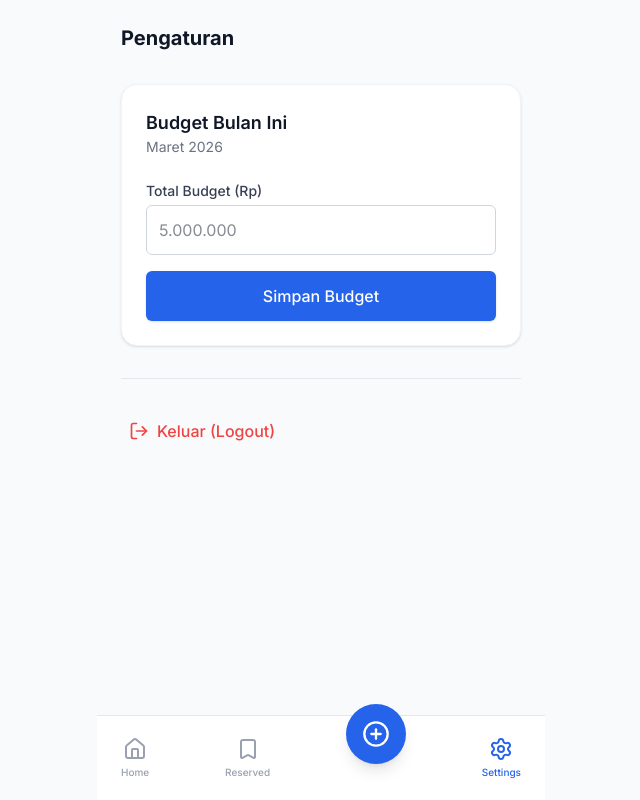
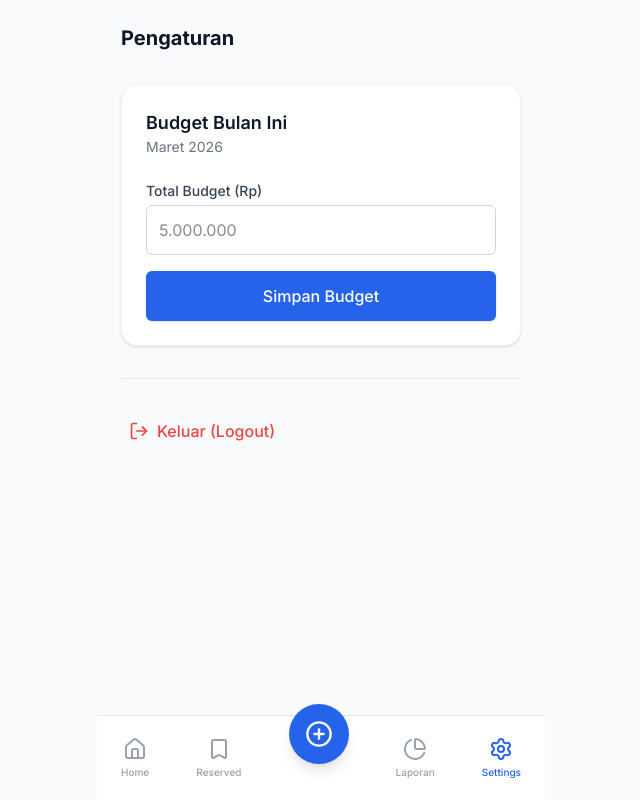
Before and after one commit to amed12/aturen-your-budget, a Next.js app: page /settings in a window 1280 px wide. Shown: the whole page, without its empty margins (319-959 px from the left). Built offline with nearby package versions, Linux system fonts and the light colour scheme; no server answers.

Commit message:
style(ui): center floating action center by adding reports tab
Added the missing Laporan (Reports) tab to the Bottom Nav, which naturally centers the Plus button because it provides 5 items instead of 4.

```diff
--- a/components/BottomNav.tsx
+++ b/components/BottomNav.tsx
@@ -2,7 +2,7 @@
 
 import Link from 'next/link'
 import { usePathname } from 'next/navigation'
-import { Home, PlusCircle, Bookmark, Settings } from 'lucide-react'
+import { Home, PlusCircle, Bookmark, Settings, PieChart } from 'lucide-react'
 
 export function BottomNav() {
   const pathname = usePathname()
@@ -14,6 +14,7 @@ export function BottomNav() {
     { name: 'Home', href: '/dashboard', icon: Home },
     { name: 'Reserved', href: '/reserved', icon: Bookmark },
     { name: 'Catat', href: '/expenses', icon: PlusCircle, isMain: true },
+    { name: 'Laporan', href: '/reports', icon: PieChart },
     { name: 'Settings', href: '/settings', icon: Settings },
   ]
 
```
